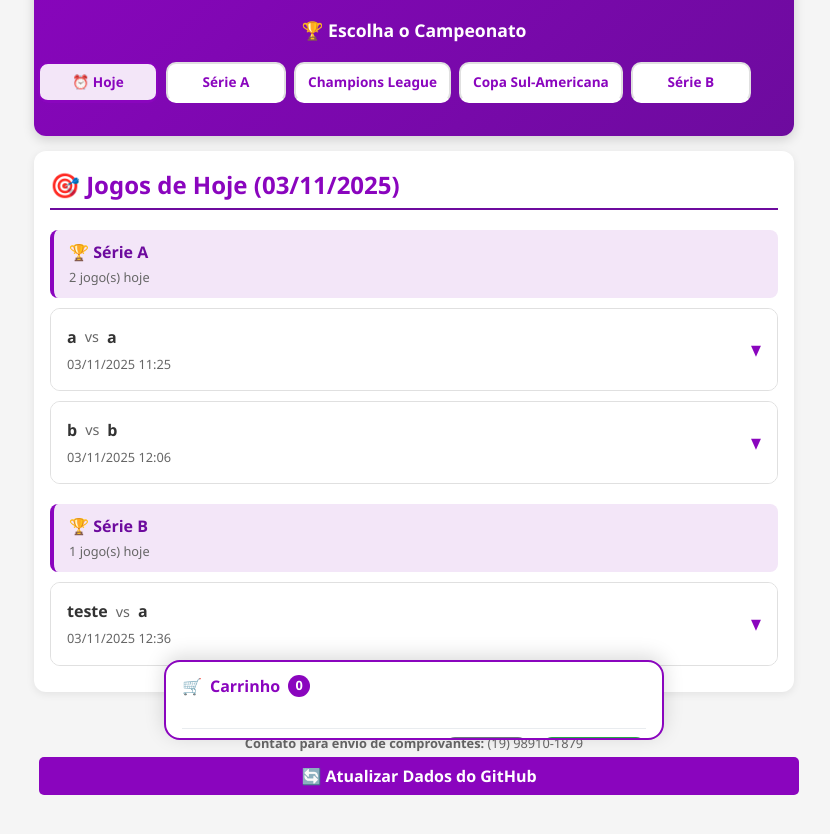
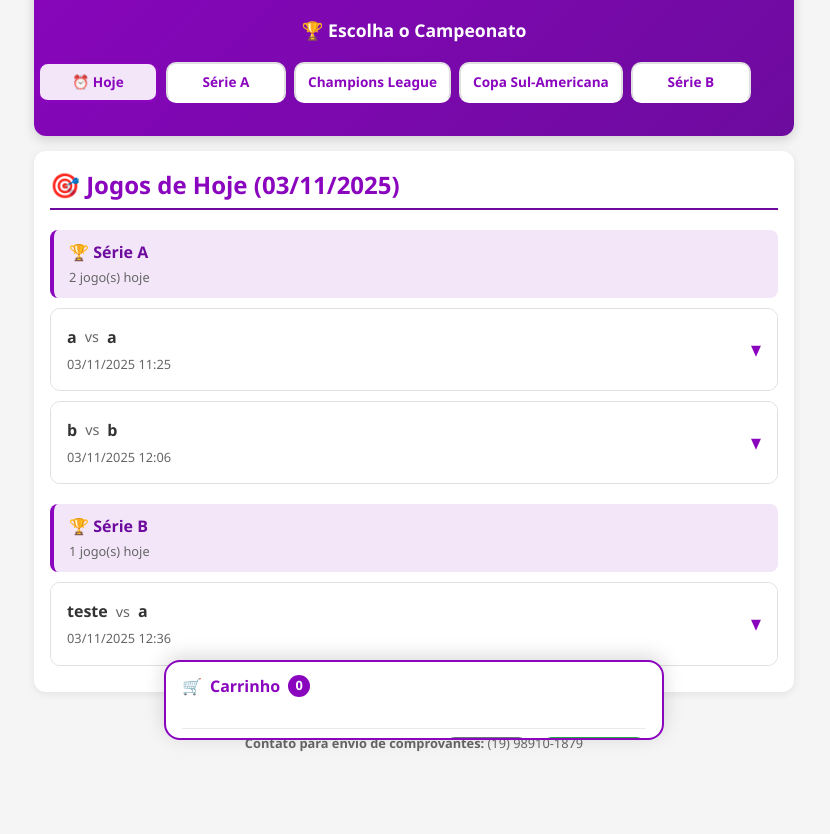
Before and after one commit to JuliaZaqueli/Bet, a plain HTML site: page index.html in a window 1280 px wide. Shown: the part 130-964 px from the top of the page, without its empty margins (226-1056 px from the left). Drawn offline with Linux system fonts and the light colour scheme.

Commit message:
Update index.html

```diff
--- a/index.html
+++ b/index.html
@@ -37,9 +37,6 @@
         <footer>
             <p><strong>AS APOSTAS SÓ SERÃO ACEITAS ATÉ O INÍCIO DO JOGO APOSTADO</strong></p>
             <p><strong>Contato para envio de comprovantes:</strong> (19) 98910-1879</p>
-            <button onclick="forcarAtualizacaoDados()" style="background: #8A05BE; color: white; border: none; padding: 8px 12px; border-radius: 5px; margin: 5px;">
-                🔄 Atualizar Dados do GitHub
-            </button>
         </footer>
     </div>
 
```
